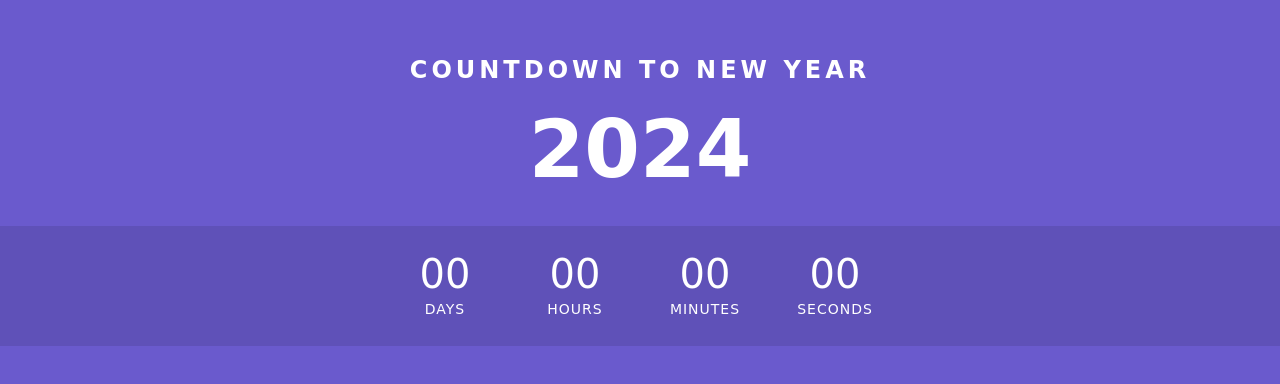
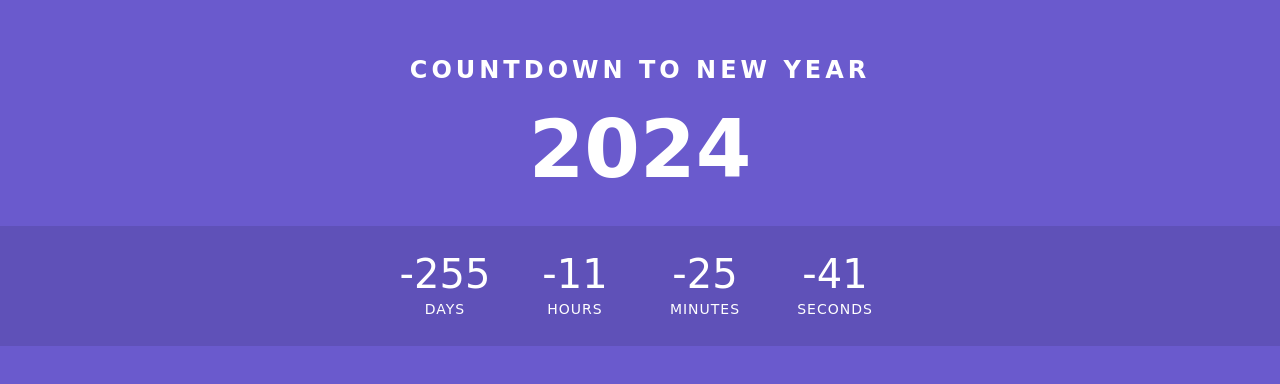
Before and after one commit to HassanEhsani/countdown-to-newyear, a plain HTML site: page index.html in a window 1280 px wide. Shown: the part 194-578 px from the top of the page. Drawn offline with Linux system fonts and the light colour scheme.

Commit message:
Done js codes

```diff
--- a/index.js
+++ b/index.js
@@ -0,0 +1,29 @@
+const dayEl = document.getElementById("day");
+const hourEl = document.getElementById("hour");
+const minuteEl = document.getElementById("minute");
+const secondEl = document.getElementById("second");
+
+const newYearTime = new Date("Jan 1,2024 00:00:00").getTime();
+
+updateCountDown();
+function updateCountDown() {
+    const now = new Date().getTime();
+    const gap = newYearTime - now;
+
+    const second = 1000;
+    const minute = second * 60;
+    const hour = minute * 60;
+    const day = hour * 24;
+
+    const d = Math.floor(gap / day);
+    const h = Math.floor((gap % day) / hour);
+    const m = Math.floor((gap % hour) / minute);
+    const s = Math.floor((gap % minute) / second);
+
+    dayEl.innerText = d;
+    hourEl.innerText = h;
+    minuteEl.innerText = m;
+    secondEl.innerText = s;
+
+    setTimeout(updateCountDown,1000);
+}
--- a/style.css
+++ b/style.css
@@ -7,10 +7,12 @@ body {
     justify-content: center;
     font-family: cursive;
     background-color: slateblue;
+    overflow: hidden;
 }
 
 h2 {
     color: white;
+    text-align: center;
     text-transform: uppercase;
     letter-spacing: 4px;
 }
```
